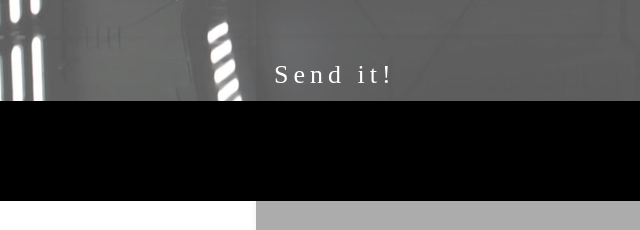
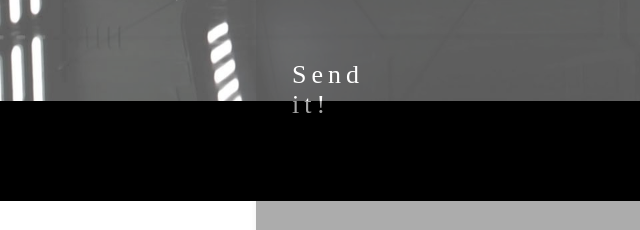
Before and after one commit to mknudson2/Portfolio-Prework, a plain HTML site: page index.html in a window 1280 px wide. Shown: the part 5185-5415 px from the top of the page, 0-640 px from the left. Drawn offline with Linux system fonts and the light colour scheme; files whose address does not match are found by name.

Commit message:
updated the from button to not be 100% of the box width

```diff
--- a/index.html
+++ b/index.html
@@ -158,7 +158,7 @@
         <textarea class="message-area" id="message" rows="20" cols="66%" placeholder="Your message here!"></textarea>
         <br>
         <br>
-        <p class="button button1">Send it!</p>
+        <p class="button button1" style="width:15%; padding-left:18px";>Send it!</p>
     </form>
     </article>
     </div>
```
Also changed, not shown: 1 other file.
